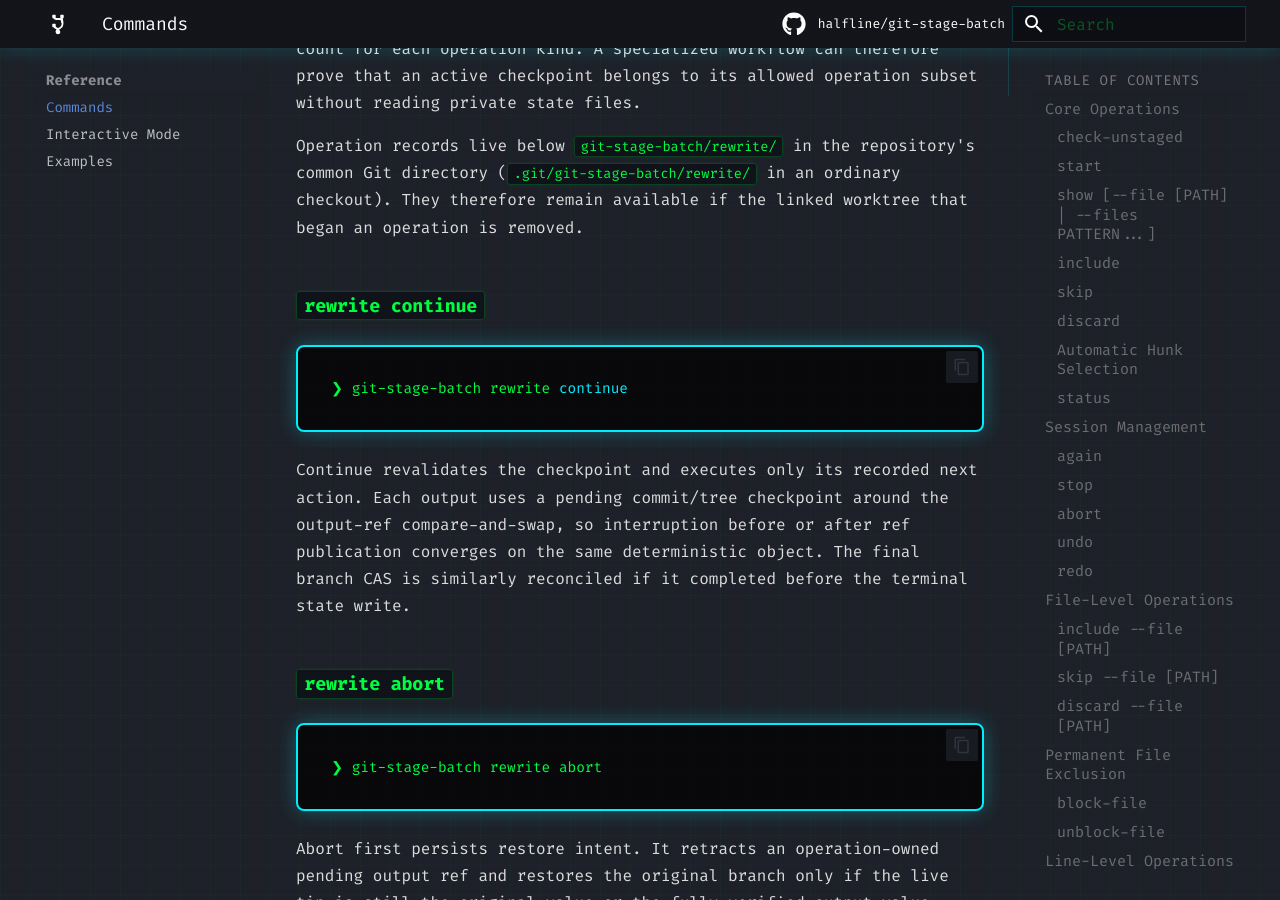
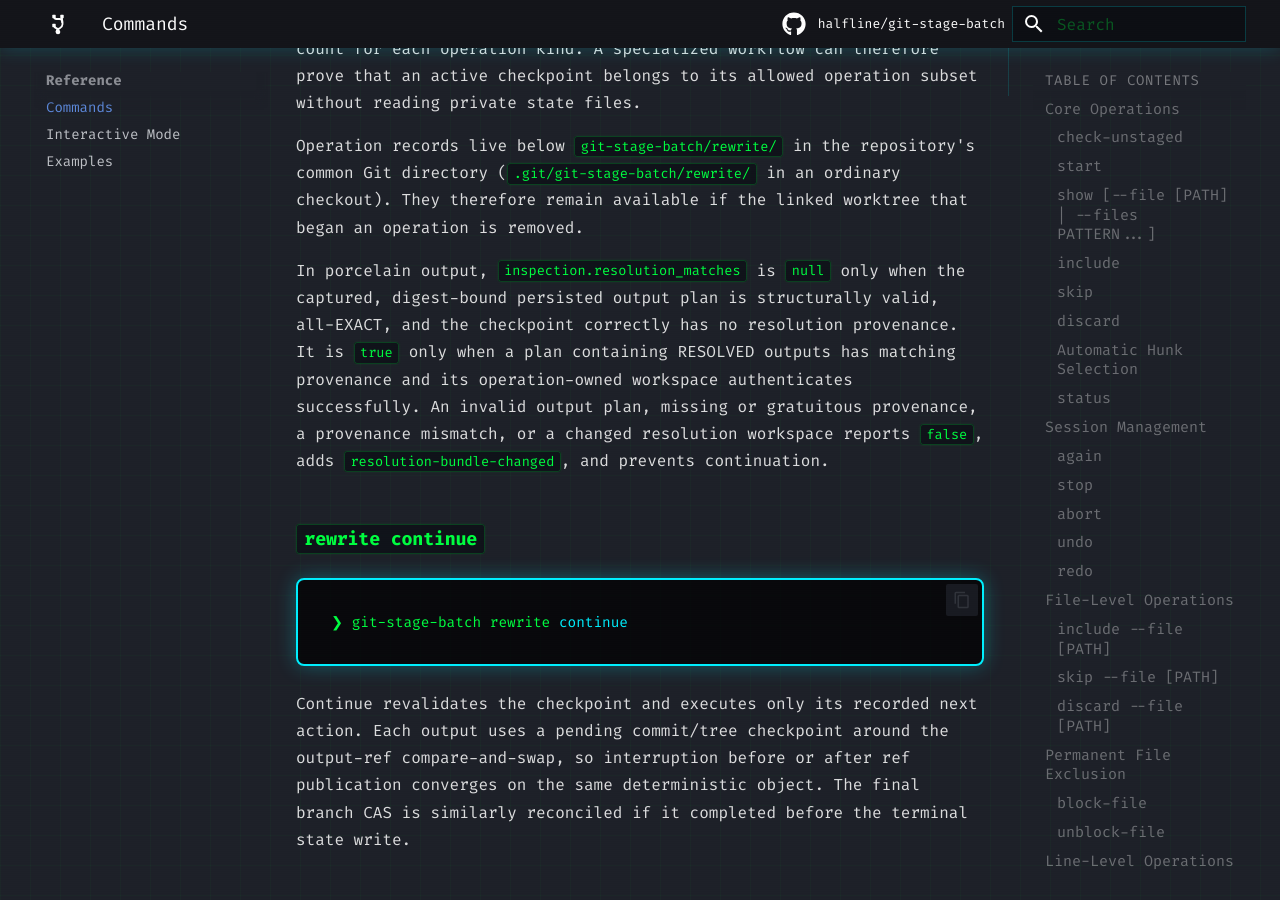
Before and after one commit to halfline/git-stage-batch, an MkDocs documentation site: the page built from docs/commands.md, in a window 1280 px wide and 900 px high, scrolled down 35082 px. Built offline with MkDocs 1.6.1 and Material for MkDocs 9.7.7, drawn with Linux system fonts in a browser that asks for light colours; comment, search, counter and statistics services are not loaded.

Commit message:
docs: Explain resolution status provenance
Porcelain rewrite status exposes `inspection.resolution_matches` alongside
resumption blockers.

Command-reference readers need the null, true, and false conditions to
distinguish valid all-EXACT state, matching RESOLVED state, and unusable
checkpoints.

This commit documents those conditions, the `resolution-bundle-changed`
blocker, and its effect on continuation.

The final commit will add the same contract to the rewrite manual and
conclude the resolution-status series.

````diff
--- a/docs/commands.md
+++ b/docs/commands.md
@@ -1259,6 +1259,15 @@ common Git directory (`.git/git-stage-batch/rewrite/` in an ordinary
 checkout). They therefore remain available if the linked worktree that began
 an operation is removed.
 
+In porcelain output, `inspection.resolution_matches` is `null` only when the
+captured, digest-bound persisted output plan is structurally valid, all-EXACT,
+and the checkpoint correctly has no resolution provenance. It is `true` only
+when a plan containing RESOLVED outputs has matching provenance and its
+operation-owned workspace authenticates successfully. An invalid output plan,
+missing or gratuitous provenance, a provenance mismatch, or a changed
+resolution workspace reports `false`, adds `resolution-bundle-changed`, and
+prevents continuation.
+
 ### `rewrite continue`
 
 ```bash
````
